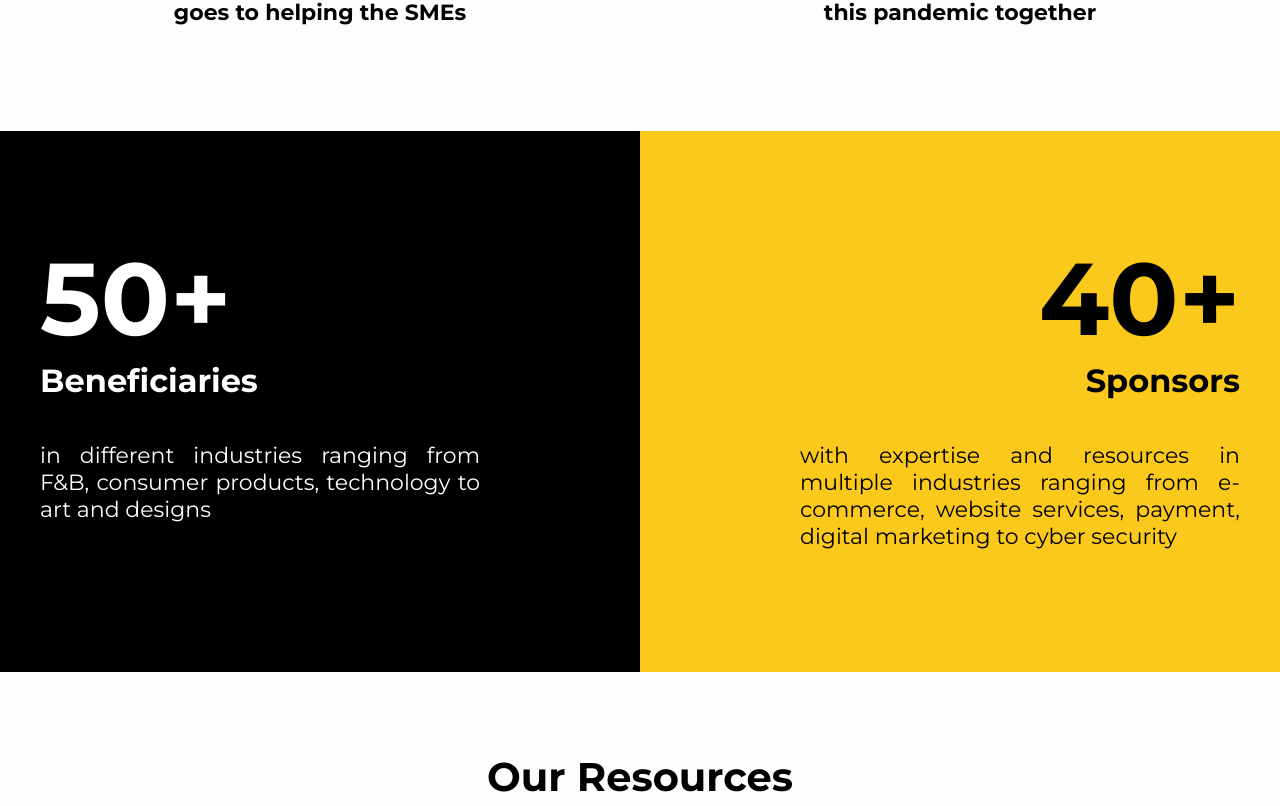
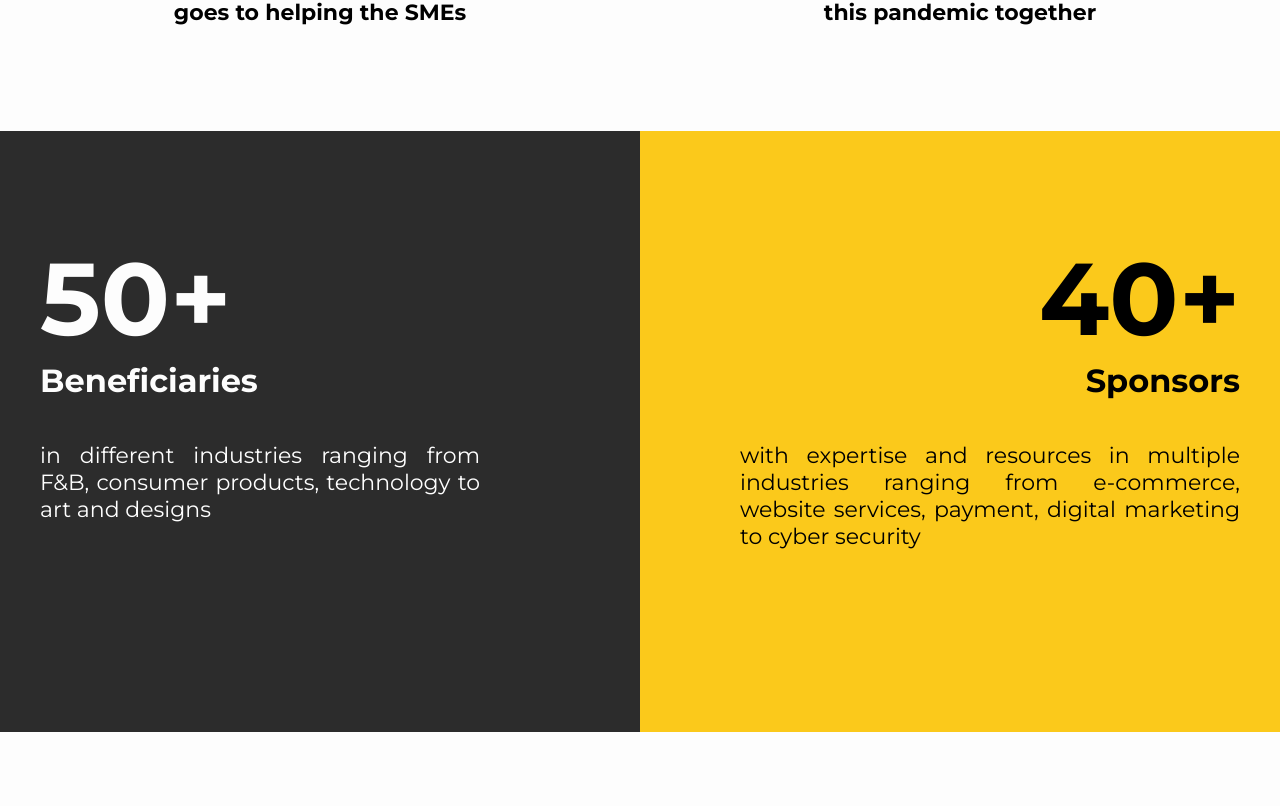
Before and after one commit to go-online-fund/frontend, a React (Create React App) app: page /how-the-fund-works in a window 1280 px wide. Shown: the part 1294-2100 px from the top of the page. Built offline with nearby package versions, Linux system fonts and the light colour scheme; what react-video-play would draw is missing.

Commit message:
- fixed linting issues - fixed network section

```diff
--- a/package.json
+++ b/package.json
@@ -38,7 +38,8 @@
     "eject": "react-scripts eject",
     "lint": "npm run lint:ts && npm run lint:css",
     "lint:ts": "eslint src --ext=.ts,.tsx --cache",
-    "lint:css": "stylelint './src/**/*.tsx'"
+    "lint:css": "stylelint './src/**/*.tsx'",
+    "deploy": "npm run lint && npm run build"
   },
   "husky": {
     "hooks": {
--- a/src/components/pages/landing/partner.tsx
+++ b/src/components/pages/landing/partner.tsx
@@ -182,7 +182,7 @@ const Partner: React.FC = () => {
             />
           </div>
           {' '}
-          <span>SME supported</span>
+          <span>SMEs supported</span>
         </PartnerSupport>
       </Carousel>
       <RoundedSecondaryButton
--- a/src/components/pages/the-fund/network.tsx
+++ b/src/components/pages/the-fund/network.tsx
@@ -1,5 +1,6 @@
 import React from 'react';
-import styled from 'styled-components';
+import styled, { css } from 'styled-components';
+import { StylesSchema } from '../../../shared/enums/styles';
 
 const NetworkWrapper = styled.section`
   text-align: center;
@@ -7,54 +8,65 @@ const NetworkWrapper = styled.section`
 
 const NetworkDiv = styled.div`
   display: flex;
-  flex-direction: row;
+  flex-direction: column;
 
-   @media (max-width: 600px) {
-    display: flex;
-    flex-direction: column
+  @media (min-width: 576px) {
+    flex-direction: row;
+  }
+`;
+
+const NetworkStyles = css`
+  box-sizing: border-box;
+  padding: 0 10px 60px;
+  text-align: center;
+
+  @media (min-width: 576px) {
+    width: 50%;
   }
 `;
 
 const Company = styled.div`
-  background: black;
-  flex-basis: 45%;
-  color: white;
-  text-align: left;
-  padding-right: 80px;
-  padding-right: 160px;
-  padding-left: 40px;
-  padding-bottom: 100px;
+  ${NetworkStyles}
+  background: ${StylesSchema.DarkGrey};
+  color: ${StylesSchema.White};
 
-   @media (max-width: 600px) {
-    flex-basis: 100%;
-    padding-left: 10px;
-    padding-right: 10px;
-    text-align: center;
-    padding-bottom: 60px;
+  @media (min-width: 576px) {
+    text-align: left;
+    padding: 0 160px 100px 40px;
+  }
+`;
+
+const Sponsor = styled.div`
+  ${NetworkStyles}
+  background-color: ${StylesSchema.Yellow};
+  color: ${StylesSchema.Black};
+
+  @media (min-width: 576px) {
+    text-align: right;
+    padding: 0 40px 160px 100px;
   }
 `;
 
 const NetworkCompanyHeader = styled.h2`
   font-size: 102px;
   padding-top: 20px;
-  margin-bottom: 0px;
+  margin-bottom: 0;
   font-weight: bold;
 
   @media (max-width: 600px) {
     font-size: 82px;
-    padding-top: 0px
+    padding-top: 0;
   }
 `;
 
 const CompanySmallHeader = styled.h1`
   font-size: 32px;
   font-weight: bold;
-  margin-top: 0px;
+  margin-top: 0;
 
   @media (max-width: 600px) {
     font-size: 22px;
   }
-
 `;
 
 const CompanyDesc = styled.p`
@@ -69,34 +81,16 @@ const CompanyDesc = styled.p`
   }
 `;
 
-const Sponsor = styled.div`
-  flex-basis: 45%;
-  color: black;
-  text-align: right;
-  padding-right: 40px;
-  padding-left: 160px;
-  background: #fbc91b;
-  padding-bottom: 100px;
-
-  @media (max-width: 600px) {
-    flex-basis: 100%;
-    padding-left: 10px;
-    padding-right: 10px;
-    text-align: center;
-    padding-bottom: 60px
-  }
-`;
-
 const NetworkSponsorHeader = styled.h2`
   font-size: 102px;
   color: black;
   padding-top: 20px;
-  margin-bottom: 0px;
+  margin-bottom: 0;
   font-weight: bold;
 
   @media (max-width: 600px) {
     font-size: 82px;
-    padding-top: 0px
+    padding-top: 0;
   }
 `;
 
@@ -104,7 +98,7 @@ const SponsorSmallHeader = styled.h1`
   color: black;
   font-size: 32px;
   font-weight: bold;
-  margin-top: 0px;
+  margin-top: 0;
 
   @media (max-width: 600px) {
     font-size: 22px;
--- a/src/components/pages/the-fund/resouces.tsx
+++ b/src/components/pages/the-fund/resouces.tsx
@@ -2,7 +2,7 @@ import React from 'react';
 import styled from 'styled-components';
 import { useHistory } from 'react-router';
 import { StylesSchema } from '../../../shared/enums/styles';
-import { PrimaryButton } from '../../elements';
+import { SecondaryButton } from '../../elements';
 import partnersList from '../landing/partners.json';
 
 interface HelpAreasGridItemProps {
@@ -54,6 +54,7 @@ const HelpAreasGridBox = styled.div<HelpAreasGridItemProps>`
   flex-flow: row wrap;
   height: 125px;
   justify-content: center;
+  margin-bottom: 0.8rem;
   text-transform: uppercase;
   transition: transform 0.5s ease;
 
@@ -110,6 +111,7 @@ const Resources: React.FC = () => {
                 {
                   partners.map(({ companyName, companyLogo }) => (
                     <PartnerIcon
+                      key={companyName}
                       alt={companyName}
                       title={companyName}
                       src={companyLogo}
@@ -122,13 +124,13 @@ const Resources: React.FC = () => {
         })
       }
       </HelpAreasGrid>
-      <PrimaryButton
+      <SecondaryButton
         onClick={() => history.push('/', {
           scrollTo: 'applyForFund',
         })}
       >
         Apply now
-      </PrimaryButton>
+      </SecondaryButton>
     </ResourcesWrapper>
   );
 };
--- a/src/components/pages/the-fund/small-business.tsx
+++ b/src/components/pages/the-fund/small-business.tsx
@@ -1,6 +1,7 @@
 import React from 'react';
 import styled from 'styled-components';
 import { useHistory } from 'react-router';
+import { StylesSchema } from '../../../shared/enums/styles';
 
 const SmallBusinessWrapper = styled.section`
   height: 600px;
@@ -16,21 +17,18 @@ const SmallBusinessBackgroundImgDiv = styled.div`
   position: absolute;
   left: 0;
   top: 0;
-  -webkit-clip-path: polygon(0 0, 100% 0%, 50% 100%, 0% 100%);
   clip-path: polygon(0 0, 50% 0%, 100% 100%, 0% 100%);
   width: 70%;
   height: 100%;
 
-   @media (max-width: 600px) {
+  @media (max-width: 600px) {
     width: 100%;
     display: block;
     position: relative;
     clip-path: none;
     height: 50%;
     background-position: initial;
-    -webkit-clip-path: none;
   }
-
 `;
 
 const SmallBusinessDescription = styled.div`
@@ -42,21 +40,19 @@ const SmallBusinessDescription = styled.div`
   width: 70%;
   right: 0;
   top: 0;
-  background: #fbc91b;
-  -webkit-clip-path: polygon(50% 0, 100% 0%, 100% 100%, 0% 100%);
+  background: ${StylesSchema.Yellow};
   clip-path: polygon(0% 0%, 100% 0%, 100% 100%, 50% 100%);
 
-    @media (max-width: 600px) {
+  @media (max-width: 600px) {
     display: block;
     position: relative;
     clip-path: none;
     width: 100%;
     height: 50%;
-    padding-top: 0px;
+    padding-top: 0;
     text-align: center;
-    padding-right: 0px
+    padding-right: 0;
   }
-
 `;
 
 const SmallBusinessTitle = styled.h1`
@@ -70,9 +66,9 @@ const SmallBusinessTitle = styled.h1`
     font-size: 28px;
     padding-top: 30px;
     vertical-align: middle;
-    margin-top: 0px;
+    margin-top: 0;
     padding-left: 35px;
-    padding-right: 35px
+    padding-right: 35px;
   }
 `;
 
@@ -87,7 +83,7 @@ const JoinButton = styled.button`
 
   @media (max-width: 600px) {
     font-size: 14px;
-     padding: 5px 10px;
+    padding: 5px 10px;
   }
 `;
 
```
Also changed, not shown: src/components/pages/the-fund/our-value.tsx (+4 -4 lines).
